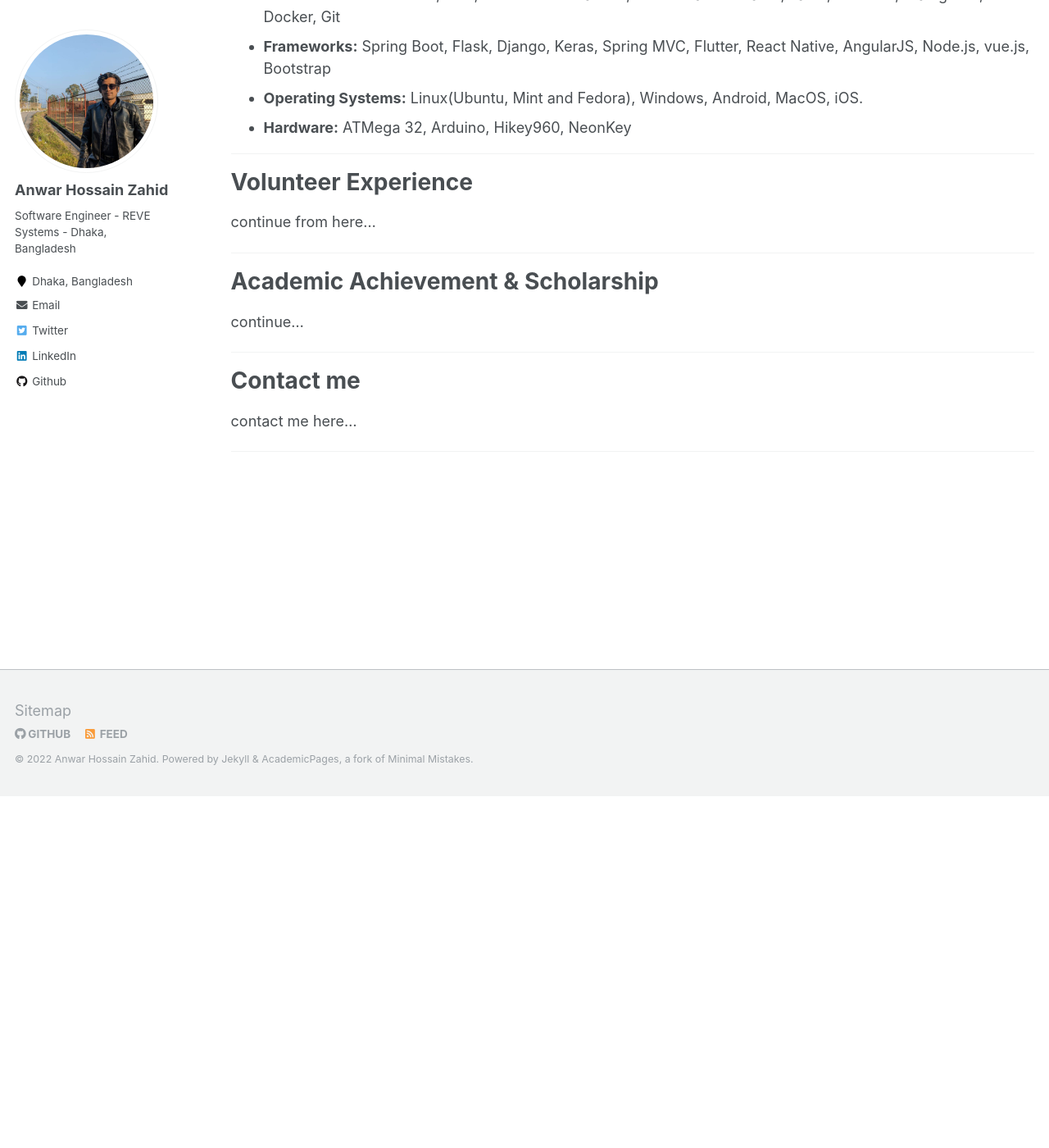
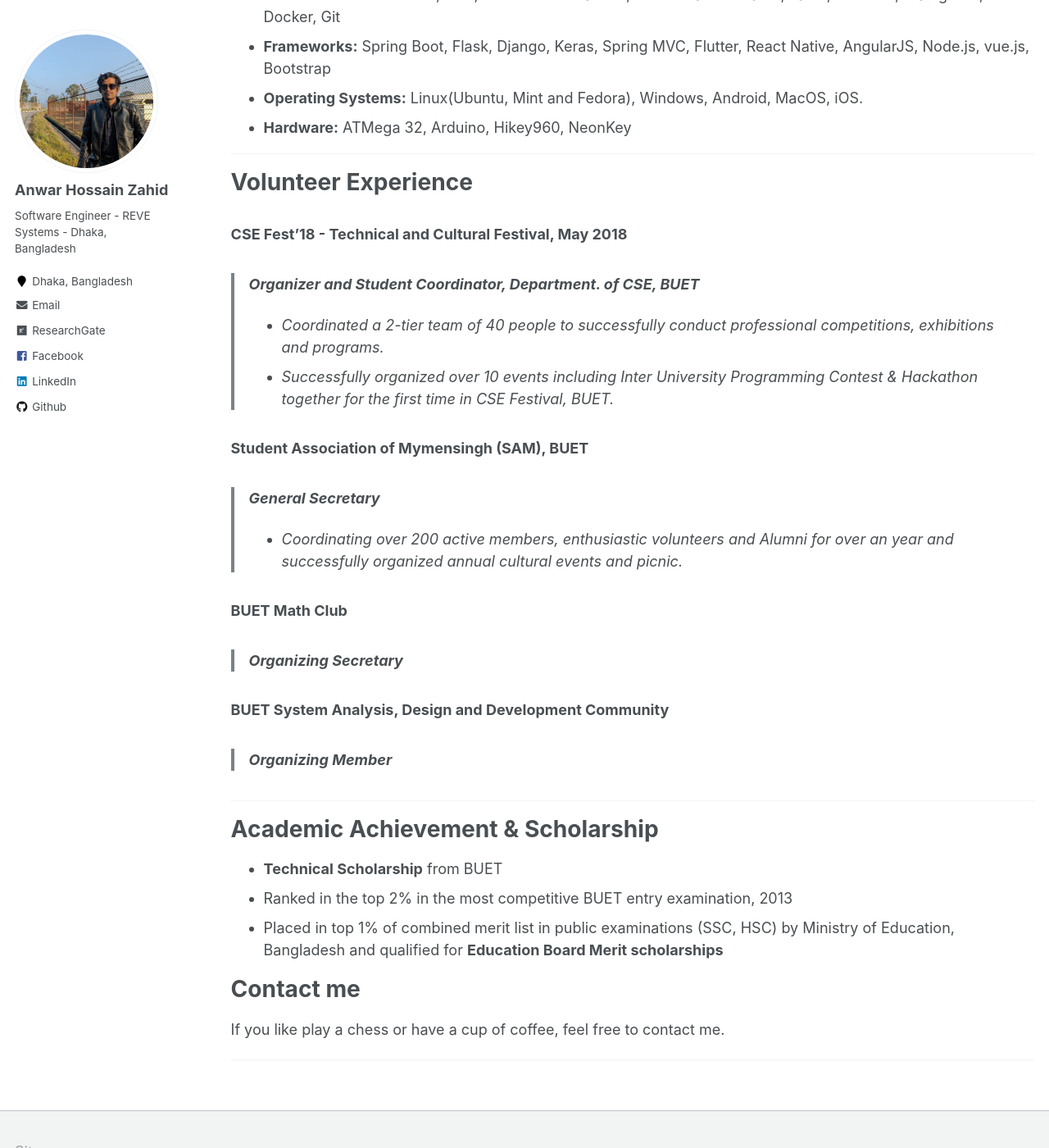
Before and after one commit to AnwarXahid/anwarxahid.github.io, a Jekyll site: the page built from _pages/about-me.md, in a window 1280 px wide and 1400 px high, scrolled down 428 px. Shown: the whole window at 82% size. Built offline with Jekyll 4.4.1, drawn with Linux system fonts in a browser that asks for light colours.

Commit message:
link upadted and about me expended!

```diff
--- a/_config.yml
+++ b/_config.yml
@@ -88,13 +88,13 @@ author:
   pubmed           :
   googlescholar    :
   email            : "mdahzahid@gmail.com"
-  researchgate     :  # example: "https://www.researchgate.net/profile/yourprofile"
+  researchgate     :  "https://www.researchgate.net/profile/Anwar-Hossain-Zahid"
   uri              :
   bitbucket        :
   codepen          :
   dribbble         :
   flickr           :
-  facebook         :
+  facebook         : "https://www.facebook.com/S201305119/"
   foursquare       :
   github           : "anwarxahid"
   google_plus      :
@@ -102,14 +102,14 @@ author:
   instagram        :
   impactstory      : # "https://profiles.impactstory.org/u/xxxx-xxxx-xxxx-xxxx"
   lastfm           :
-  linkedin         : "in/anwar-hossain-zahid-a46195108"
+  linkedin         : "https://www.linkedin.com/in/anwar-hossain-zahid-a46195108/"
   orcid            : # "http://orcid.org/yourorcidurl"
   pinterest        :
   soundcloud       :
   stackoverflow    : # http://stackoverflow.com/users/123456/username
   steam            :
   tumblr           :
-  twitter          : "xahid1994"
+  twitter          :
   vine             :
   weibo            :
   xing             :
--- a/_pages/about-me.md
+++ b/_pages/about-me.md
@@ -30,21 +30,41 @@ AngularJS, Node.js, vue.js, Bootstrap <br>
 
 Volunteer Experience
 ======
-continue from here...
+### CSE Fest’18 - Technical and Cultural Festival, May 2018
+>**Organizer and Student Coordinator, Department. of CSE, BUET**
+>* Coordinated a 2-tier team of 40 people to successfully conduct professional competitions, exhibitions
+and programs.
+>* Successfully organized over 10 events including Inter University Programming Contest & Hackathon
+together for the first time in CSE Festival, BUET.
+
+### Student Association of Mymensingh (SAM), BUET
+
+>**General Secretary**
+>* Coordinating over 200 active members, enthusiastic volunteers and Alumni for over an year and
+successfully organized annual cultural events and picnic.
+
+
+### BUET Math Club
+>**Organizing Secretary**
+
+
+### BUET System Analysis, Design and Development Community
+>**Organizing Member**
 
 ---
 
 
 Academic Achievement & Scholarship
 ===
-continue...
-
----
+* **Technical Scholarship** from BUET
+* Ranked in the top 2% in the most competitive BUET entry examination, 2013
+* Placed in top 1% of combined merit list in public examinations (SSC, HSC) by Ministry of Education,
+Bangladesh and qualified for **Education Board Merit scholarships**
 
 
 Contact me
 ===
 
-contact me here...
+If you like play a chess or have a cup of coffee, feel free to contact me.
 
 ---
```
